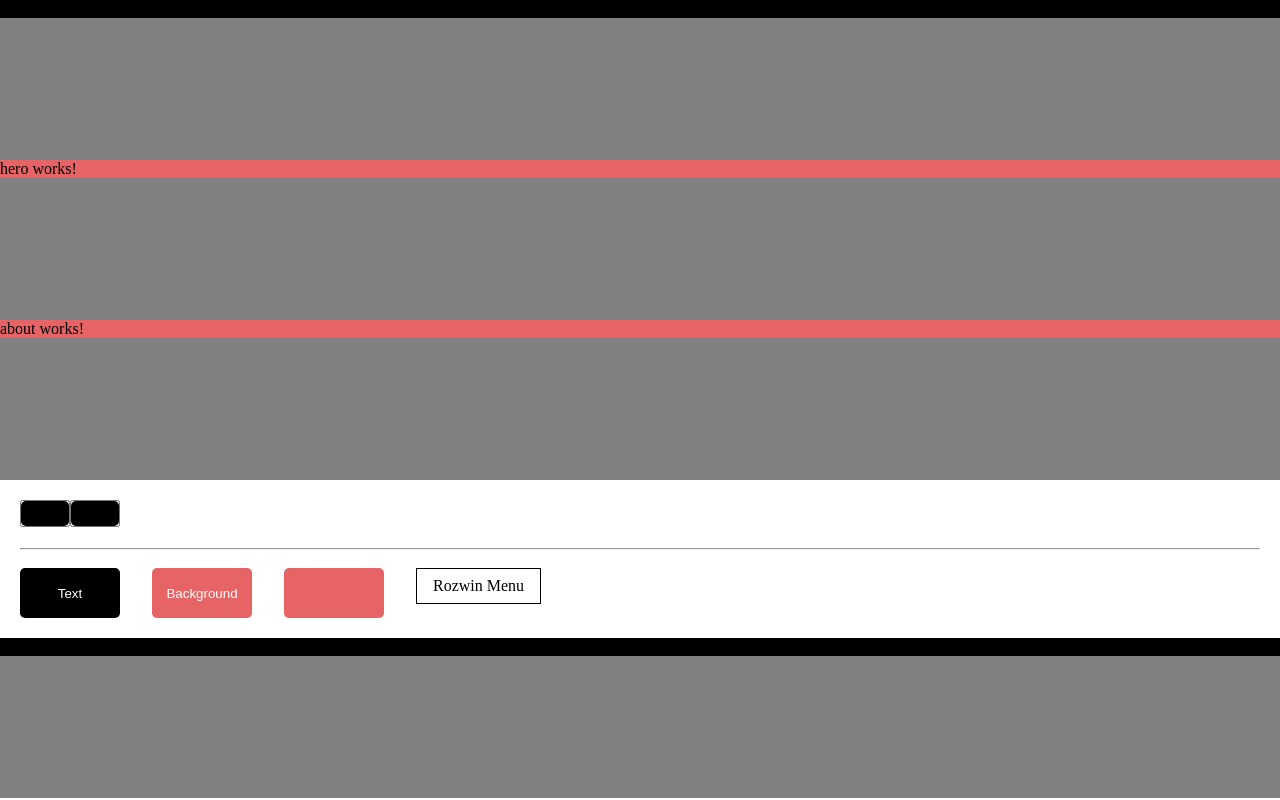
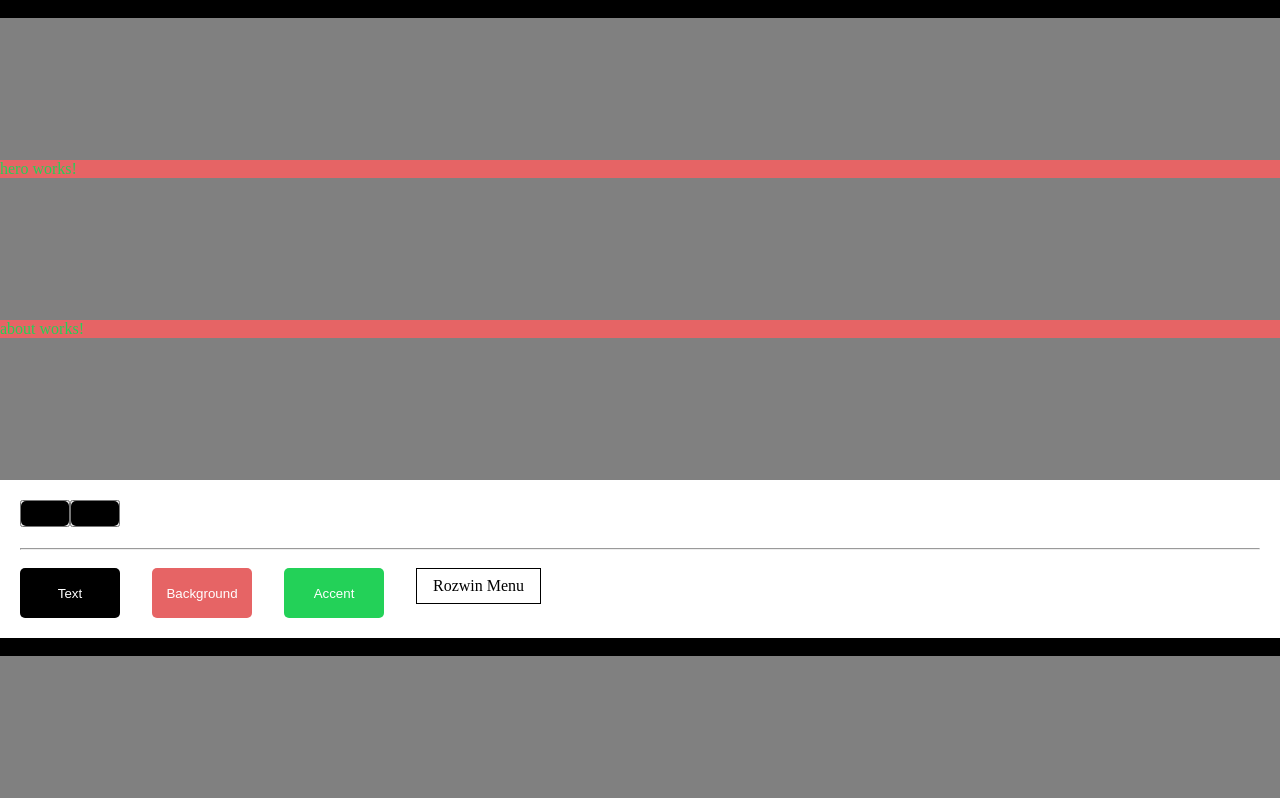
Before and after one commit to Lexsak/angular-learning, an Angular app: page / in a window 1280 px wide. Built offline with nearby package versions, Linux system fonts and the light colour scheme.

Commit message:
add some accent items

```diff
--- a/src/app/color.service.ts
+++ b/src/app/color.service.ts
@@ -6,7 +6,7 @@ import { Injectable } from '@angular/core';
 export class ColorService {
   mainColor: string = '#000';
   secondColor: string = '#e66465';
-  accentColor: string = '#e66465';
+  accentColor: string = '#23D158';
 
   setMainColor(color: string): void {
     this.mainColor = color;
--- a/src/app/layouts/change-color/change-color.component.css
+++ b/src/app/layouts/change-color/change-color.component.css
@@ -24,6 +24,10 @@
 
 .second-color::after{
  content: "Background";
+}
+
+.accent-color::after{
+ content: "Accent";
 }
 
 input[type="color"]::-webkit-color-swatch-wrapper {
--- a/src/app/layouts/change-color/change-color.component.html
+++ b/src/app/layouts/change-color/change-color.component.html
@@ -20,7 +20,7 @@
     <input
       type="color"
       class="btn-color accent-color"
-      value="#e66465"
+      value="#23D158"
       (input)="changeSecondColor($event)"
     />
 
--- a/src/app/pages/about/about.component.html
+++ b/src/app/pages/about/about.component.html
@@ -1 +1 @@
-<p [style.background-color]="getSecondColor()">about works!</p>
+<p [style.background-color]="getSecondColor()" [style.color]="getAccentColor()">about works!</p>
--- a/src/app/pages/about/about.component.ts
+++ b/src/app/pages/about/about.component.ts
@@ -9,7 +9,11 @@ import { ColorService } from 'src/app/color.service';
 export class AboutComponent {
   constructor(private colorService: ColorService) {}
 
-  getSecondColor(){
+  getSecondColor() {
     return this.colorService.secondColor;
   }
+
+  getAccentColor() {
+    return this.colorService.accentColor;
+  }
 }
--- a/src/app/pages/hero/hero.component.html
+++ b/src/app/pages/hero/hero.component.html
@@ -1 +1 @@
-<p [style.background-color]="getSecondColor()">hero works!</p>
+<p [style.background-color]="getSecondColor()"><span [style.color]="getAccentColor()">hero works!</span></p>
--- a/src/app/pages/hero/hero.component.ts
+++ b/src/app/pages/hero/hero.component.ts
@@ -12,4 +12,8 @@ export class HeroComponent {
   getSecondColor() {
     return this.colorService.secondColor;
   }
+
+  getAccentColor(){
+    return this.colorService.accentColor;
+  }
 }
```
